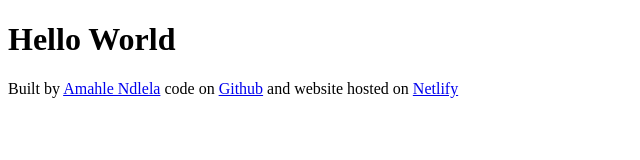
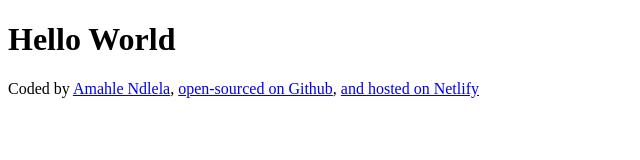
Before and after one commit to AmahleN-codes/Weather-app-week7, a plain HTML site: page index.html in a window 1280 px wide. Shown: the whole page, without its empty margins (0-640 px from the left). Drawn offline with Linux system fonts and the light colour scheme.

Commit message:
Updated the footer

```diff
--- a/index.html
+++ b/index.html
@@ -9,18 +9,18 @@
   <body>
     <h1>Hello World</h1>
     <footer>
-      Built by
+      Coded by
       <a href="https://github.com/AmahleN-codes" target="_blank"
         >Amahle Ndlela</a
-      >
-      code on
+      >,
       <a
         href="https://github.com/AmahleN-codes/Weather-app-week7"
         target="_blank"
-        >Github</a
+        >open-sourced on Github</a
+      >,
+      <a href="https://an-weather-app.netlify.app/" target="_blank"
+        >and hosted on Netlify</a
       >
-      and website hosted on
-      <a href="https://an-weather-app.netlify.app/" target="_blank">Netlify</a>
     </footer>
     <script src="index.js"></script>
   </body>
```
